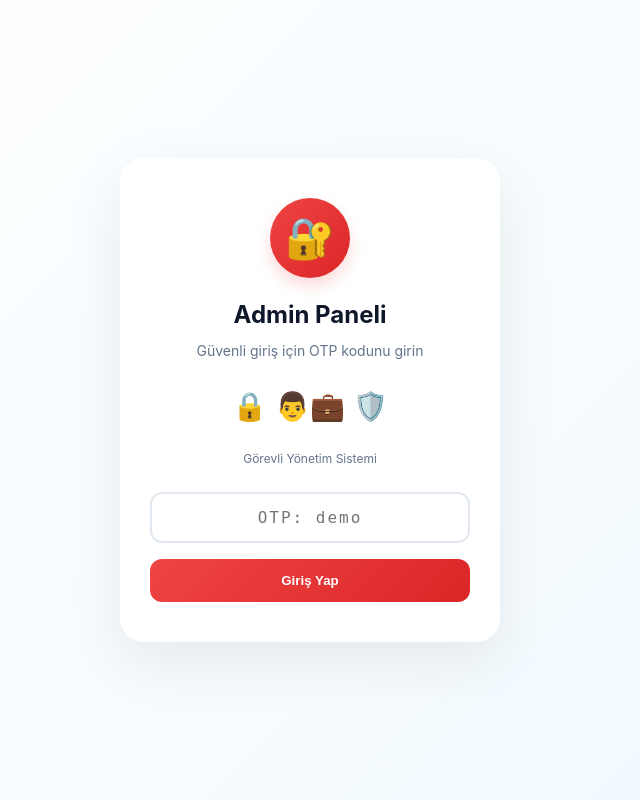
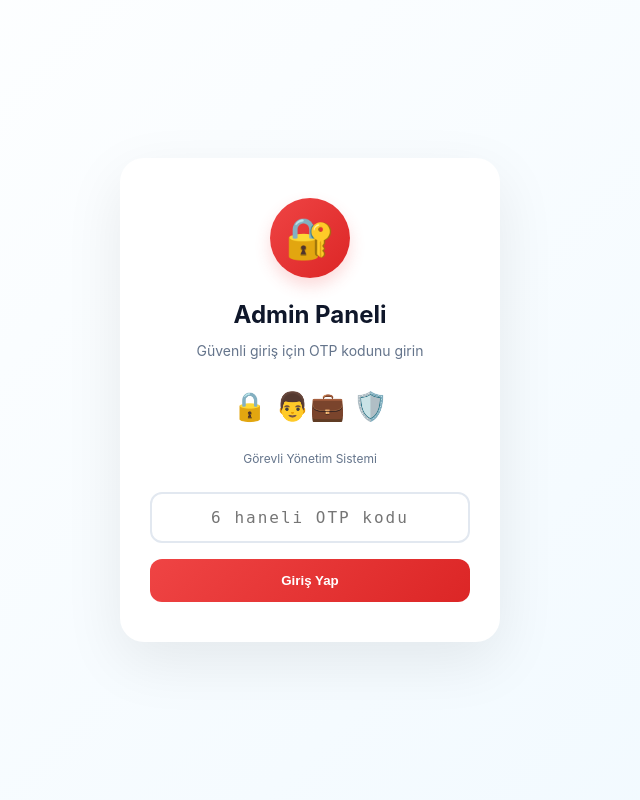
Before and after one commit to 34zensa-ops/destekara, a Flask app: page /admin in a window 1280 px wide. Shown: the whole page, without its empty margins (330-970 px from the left). Run offline with Flask 3, Linux system fonts and the light colour scheme; some libraries are stand-ins or nearby versions.

Commit message:
Feature: Add real OTP system with Telegram integration (remove demo OTP)

```diff
--- a/server/app.py
+++ b/server/app.py
@@ -108,6 +108,49 @@ def test():
 def health():
     logger.info("Health check requested")
     return {"ok": True, "status": "healthy"}
+
+# OTP System
+_OTP_STORE = {}
+
+@app.post("/api/admin/request-otp")
+@limiter.limit("3 per minute")
+@csrf.exempt
+def request_otp():
+    import random
+    otp = ''.join([str(random.randint(0, 9)) for _ in range(6)])
+    _OTP_STORE['current'] = otp
+    _OTP_STORE['timestamp'] = time.time()
+
+    try:
+        from .telegram_bot import send_text
+        send_text(f"🔐 Admin OTP Kodu:\n\n{otp}\n\nGeçerlilik: 5 dakika")
+        logger.info(f"OTP generated and sent to Telegram")
+        return jsonify({"ok": True, "message": "OTP Telegram'a gönderildi"})
+    except Exception as e:
+        logger.error(f"OTP send error: {e}")
+        return jsonify({"ok": False, "error": "Telegram yapılandırması eksik"}), 500
+
+@app.post("/api/admin/verify-otp")
+@limiter.limit("5 per minute")
+@csrf.exempt
+def verify_otp():
+    data = request.get_json(silent=True) or {}
+    otp = data.get('otp', '').strip()
+
+    if 'current' not in _OTP_STORE:
+        return jsonify({"ok": False, "error": "OTP bulunamadı. Lütfen yeni OTP isteyin."}), 400
+
+    if time.time() - _OTP_STORE.get('timestamp', 0) > 300:
+        del _OTP_STORE['current']
+        return jsonify({"ok": False, "error": "OTP süresi doldu. Lütfen yeni OTP isteyin."}), 400
+
+    if otp == _OTP_STORE['current']:
+        del _OTP_STORE['current']
+        logger.info("OTP verified successfully")
+        return jsonify({"ok": True, "message": "Giriş başarılı"})
+    else:
+        logger.warning(f"Invalid OTP attempt: {otp}")
+        return jsonify({"ok": False, "error": "Geçersiz OTP"}), 401
 
 @app.get("/api/chats")
 def get_chats():
--- a/static/js/admin.js
+++ b/static/js/admin.js
@@ -8,17 +8,59 @@ let currentDbId = null;
 let currentRoomKey = null;
 let isLoggedIn = false;
 
-document.getElementById('btnOtp').onclick = () => {
+document.getElementById('btnOtp').onclick = async () => {
   const otp = document.getElementById('otp').value.trim();
-  if (otp === 'demo') {
-    isLoggedIn = true;
-    document.getElementById('otpModal').style.display = 'none';
-    document.querySelector('.admin-panel').style.display = 'flex';
-    loadChats();
-  } else {
-    alert('Geçersiz OTP');
+  if (!otp) {
+    alert('Lütfen OTP kodunu girin');
+    return;
+  }
+
+  try {
+    const res = await fetch('/api/admin/verify-otp', {
+      method: 'POST',
+      headers: {'Content-Type': 'application/json'},
+      body: JSON.stringify({ otp })
+    });
+
+    const data = await res.json();
+
+    if (res.ok && data.ok) {
+      isLoggedIn = true;
+      document.getElementById('otpModal').style.display = 'none';
+      document.querySelector('.admin-panel').style.display = 'flex';
+      loadChats();
+    } else {
+      alert(data.error || 'Geçersiz OTP');
+    }
+  } catch (error) {
+    console.error('OTP verification error:', error);
+    alert('OTP doğrulama hatası: ' + error.message);
   }
 };
+
+async function requestOTP() {
+  try {
+    const res = await fetch('/api/admin/request-otp', {
+      method: 'POST',
+      headers: {'Content-Type': 'application/json'}
+    });
+
+    const data = await res.json();
+
+    if (res.ok && data.ok) {
+      alert(data.message || 'OTP Telegram\'a gönderildi');
+    } else {
+      alert(data.error || 'OTP gönderilemedi');
+    }
+  } catch (error) {
+    console.error('OTP request error:', error);
+    alert('OTP isteme hatası: ' + error.message);
+  }
+}
+
+window.addEventListener('DOMContentLoaded', () => {
+  requestOTP();
+});
 
 document.getElementById('otp').addEventListener('keypress', (e) => {
   if (e.key === 'Enter') document.getElementById('btnOtp').click();
--- a/templates/admin.html
+++ b/templates/admin.html
@@ -21,7 +21,7 @@
         <span>🛡️</span>
       </div>
       <div class="security-text">Görevli Yönetim Sistemi</div>
-      <input id="otp" type="password" class="login-input" placeholder="OTP: demo" maxlength="10" />
+      <input id="otp" type="text" class="login-input" placeholder="6 haneli OTP kodu" maxlength="6" inputmode="numeric" pattern="[0-9]*" />
       <button id="btnOtp" class="login-btn">Giriş Yap</button>
     </div>
   </div>
```
